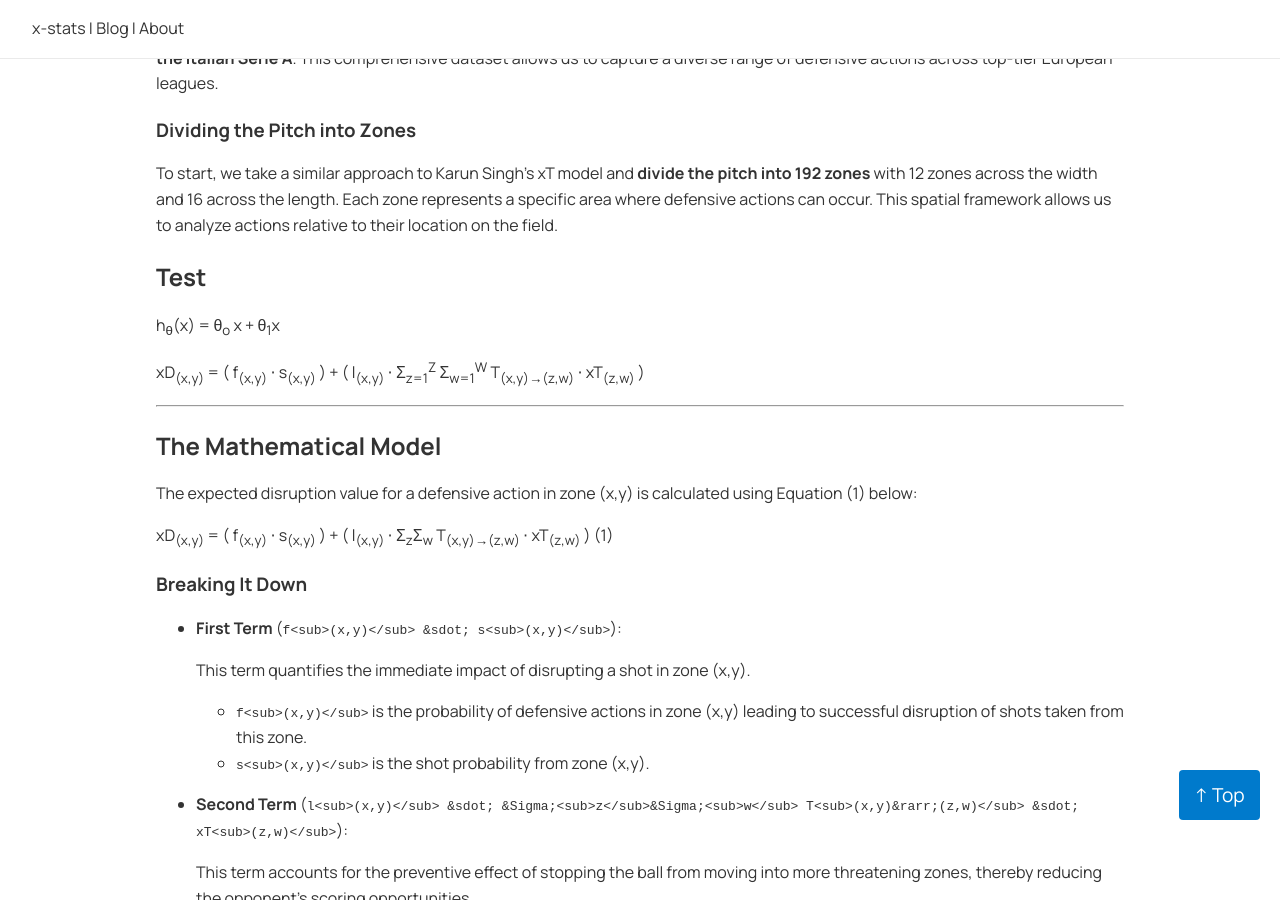
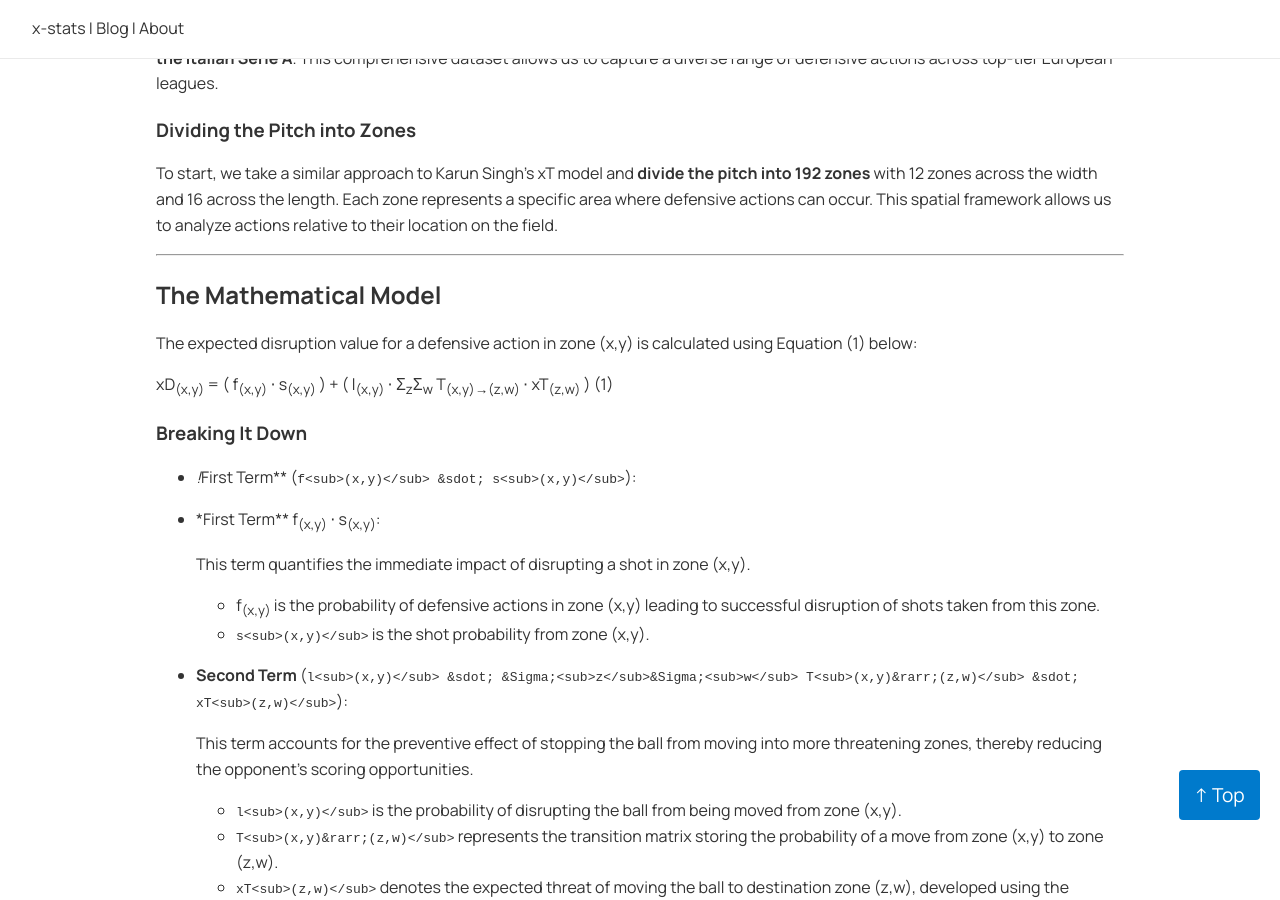
Before and after one commit to u3mukher/x-stats, a Jekyll site: the page built from _posts/2024-12-12-xD.md, in a window 1280 px wide and 900 px high, scrolled down 2182 px. Built offline with Jekyll 4.4.1, drawn with Linux system fonts in a browser that asks for light colours; a style sheet for code colours, icons or effects is not loaded.

Commit message:
Update 2024-12-12-xD.md

```diff
--- a/_posts/2024-12-12-xD.md
+++ b/_posts/2024-12-12-xD.md
@@ -99,12 +99,6 @@ For this analysis, we utilize data from the **2015/2016 season** across the **En
 
 To start, we take a similar approach to Karun Singh’s xT model and **divide the pitch into 192 zones** with 12 zones across the width and 16 across the length. Each zone represents a specific area where defensive actions can occur. This spatial framework allows us to analyze actions relative to their location on the field.
 
-# Test
-
-h<sub>&theta;</sub>(x) = &theta;<sub>o</sub> x + &theta;<sub>1</sub>x
-
-xD<sub>(x,y)</sub> = ( f<sub>(x,y)</sub> ⋅ s<sub>(x,y)</sub> ) + ( l<sub>(x,y)</sub> ⋅ Σ<sub>z=1</sub><sup>Z</sup> Σ<sub>w=1</sub><sup>W</sup> T<sub>(x,y)→(z,w)</sub> ⋅ xT<sub>(z,w)</sub> )
-
 ---
 
 ## The Mathematical Model
@@ -116,11 +110,12 @@ xD<sub>(x,y)</sub> = ( f<sub>(x,y)</sub> ⋅ s<sub>(x,y)</sub> ) + ( l<sub>(x,y)
 
 ### Breaking It Down
 
-- **First Term** \(`f<sub>(x,y)</sub> &sdot; s<sub>(x,y)</sub>`\):
+- *!*First Term** \(`f<sub>(x,y)</sub> &sdot; s<sub>(x,y)</sub>`\):
+- *First Term** f<sub>(x,y)</sub> &sdot; s<sub>(x,y)</sub>:
 
   This term quantifies the immediate impact of disrupting a shot in zone (x,y).
 
-  - `f<sub>(x,y)</sub>` is the probability of defensive actions in zone (x,y) leading to successful disruption of shots taken from this zone.
+  - f<sub>(x,y)</sub> is the probability of defensive actions in zone (x,y) leading to successful disruption of shots taken from this zone.
   - `s<sub>(x,y)</sub>` is the shot probability from zone (x,y).
 
 - **Second Term** \(`l<sub>(x,y)</sub> &sdot; &Sigma;<sub>z</sub>&Sigma;<sub>w</sub> T<sub>(x,y)&rarr;(z,w)</sub> &sdot; xT<sub>(z,w)</sub>`\):
```
